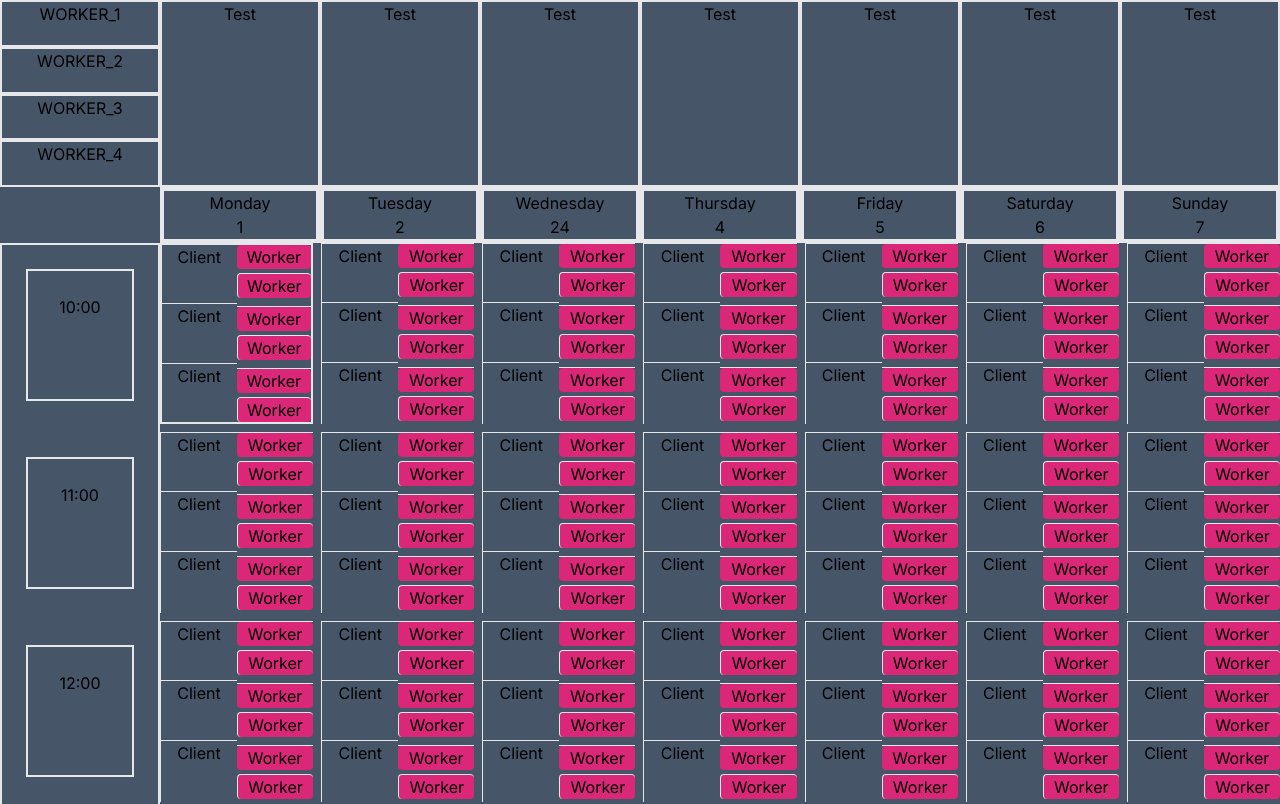
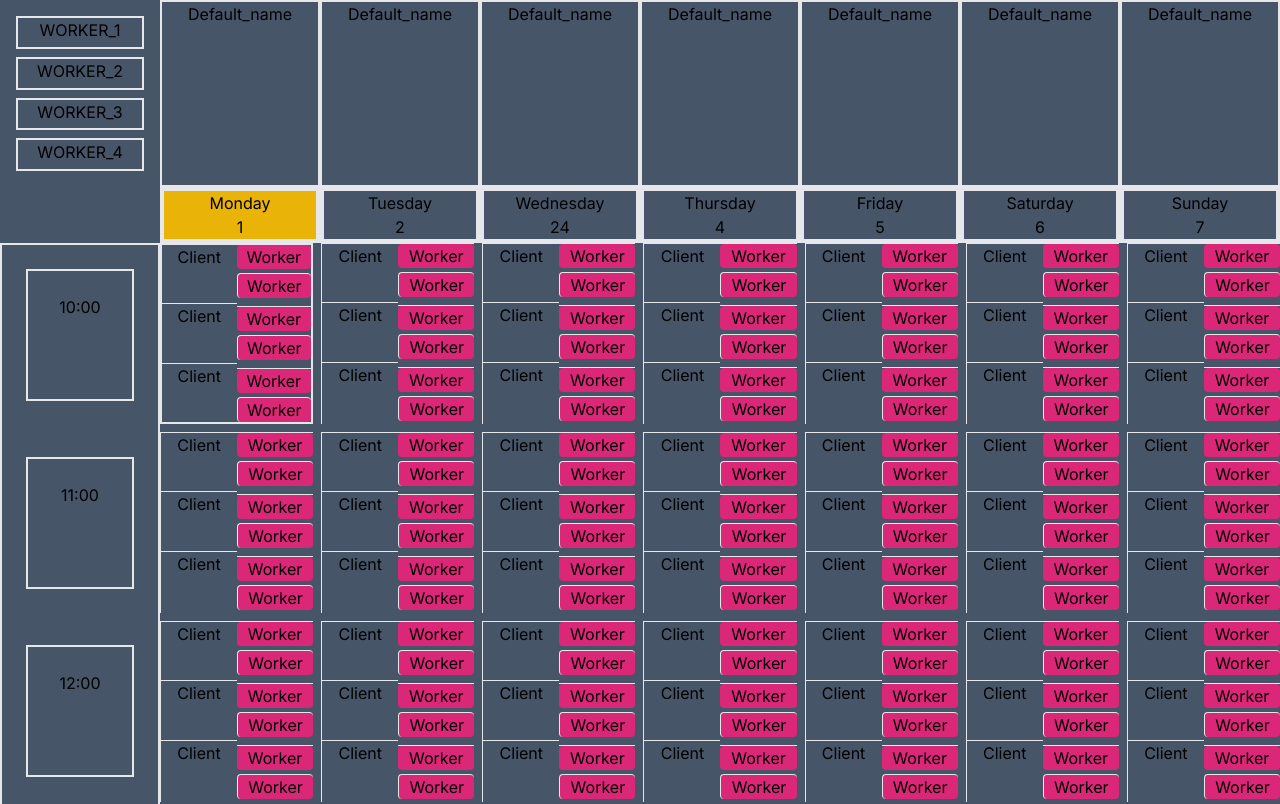
Before and after one commit to LilithStd/work_timetable, a Next.js app: page / in a window 1280 px wide. Shown: the top 804 px of the page. Built offline with nearby package versions, Linux system fonts and the light colour scheme.

Commit message:
work in border components WIP

```diff
--- a/src/app/components/board/board.tsx
+++ b/src/app/components/board/board.tsx
@@ -1,3 +1,4 @@
+
 import Client from "@/app/components/client/client";
 import Worker from "@/app/components/worker/worker";
 import Board_Cell from "./board_cell/board_cell";
@@ -5,35 +6,26 @@ import Border_List_Workers from "./border_list_workers/border_list_workers";
 import { WORKER_LIST } from "@/app/variables/worker_list";
 import { nanoid } from "nanoid";
 import dayjs from "dayjs";
+import { useState } from "react";
 
 const dataNow = dayjs()
 const month = dataNow.format('MMMM')
 const data = dataNow.format('D')
+const day = dataNow.format('dddd')
 
 const border_Cell = new Array(28).fill(<Board_Cell />)
-const border_Worker = new Array(8)
-const Workers_List = WORKER_LIST
-const border_list_Worker = new Array(7).fill("Test")
 const week = [{ day: 'Monday', data: '1' }, { day: 'Tuesday', data: '2' }, { day: 'Wednesday', data: data }, { day: 'Thursday', data: '4' }, { day: 'Friday', data: '5' }, { day: 'Saturday', data: '6' }, { day: 'Sunday', data: '7' }]
 const time = ['10:00', '11:00', '12:00', '14:00']
 
 
 export default function Board() {
 
-    console.log(month)
-    console.log(data)
-    console.log(dayjs(dataNow).add(-1, 'day').subtract(1, 'year').year(2024).toString());
 
     return (
         <div className="bg-slate-600 grid grid-cols-8 grid-rows-[1fr_0.2fr_1fr_1fr_1fr_1fr] justify-center ">
-            <div className="grid grid-cols-7 grid-rows-1  col-start-2 col-end-9">
-                {border_list_Worker.map((item) => <div className="border-2 text-center" key={nanoid()}>{item}</div>)}
-            </div>
-            <div className="grid grid-cols-1 grid-row-4 row-start-1">
-                {Workers_List.map((item) => <span className="border-2 text-center" key={nanoid()}>{item.name}</span>)}
-            </div>
+            <Border_List_Workers />
             <div className="grid grid-cols-7 grid-rows-1 col-start-2 col-end-9 row-start-2 row-end-2 justify-items-stretch align-baseline place-items-stretch">
-                {week.map((item) => <div className="border-4 text-center h-fit grid" key={nanoid()}>{item.day}<span>{item.data}</span></div>)}
+                {week.map((item) => <div className={`border-4 text-center h-fit grid ${day === item.day ? 'bg-yellow-500' : ''}`} key={nanoid()}>{item.day}<span>{item.data}</span></div>)}
             </div>
             <aside className="grid grid-cols-1 row-start-3 row-end-7 gap-2 border-2">
                 {time.map((item) => <div className=" m-6 p-6 border-2 text-center" key={nanoid()}>{item}</div>)}
--- /dev/null
+++ b/src/app/components/board/border_list_workers/border_list_worker_cell/border_list_worker_cell.tsx
@@ -0,0 +1,9 @@
+
+type Border_list_worker_cell_Props = {
+    name?: string
+}
+export default function Border_list_worker_cell({ name }: Border_list_worker_cell_Props) {
+    return (
+        <div>{name ? name : 'Default_name'}</div>
+    )
+}
--- a/src/app/components/board/border_list_workers/border_list_workers.tsx
+++ b/src/app/components/board/border_list_workers/border_list_workers.tsx
@@ -1,4 +1,8 @@
+'use client'
 import { WORKER_LIST } from "@/app/variables/worker_list"
+import { nanoid } from "nanoid"
+import { useState } from "react"
+import Border_list_worker_cell from "./border_list_worker_cell/border_list_worker_cell"
 
 type Border_List_Workers_Props = {
   name?: string,
@@ -6,21 +10,31 @@ type Border_List_Workers_Props = {
 }
 export default function Border_List_Workers({ name, update }: Border_List_Workers_Props) {
   const Workers_List = WORKER_LIST
-  const border_list_Worker = new Array(8).fill("Test")
+  const border_list_Worker = new Array(7).fill(<Border_list_worker_cell />)
 
   if (update) {
 
   }
-
+  const [enterDraggbleArea, setEnterDraggbleArea] = useState(false)
 
   return (
-    <div className="grid">
-      <div className="grid grid-cols-7 grid-rows-1  col-start-2 col-end-9">
-        {border_list_Worker.map((item) => <div className="border-2 text-center">{item}</div>)}
+    <>
+      <div className={`grid grid-cols-7 grid-rows-1  col-start-2 col-end-9 `}>
+        {border_list_Worker.map((item) =>
+          <div className={`border-2 text-center ${enterDraggbleArea ? 'bg-purple-500' : ''}`}
+            key={nanoid()}
+            onDragEnter={() => setEnterDraggbleArea(true)}
+            onDragLeave={() => setEnterDraggbleArea(false)}
+          >{item}</div>)}
       </div>
-      <div className="grid grid-cols-1 grid-row-4">
-        {Workers_List.map((item) => <span className="border-2 text-center">{item.name}</span>)}
+      <div className="grid grid-cols-1 grid-row-4 row-start-1 m-4 gap-2">
+        {Workers_List.map((item) =>
+          <span className="border-2 text-center hover:cursor-pointer"
+            key={nanoid()}
+            draggable
+          >{item.name}</span>)}
       </div>
-    </div>
+    </>
+
   )
 }
```
